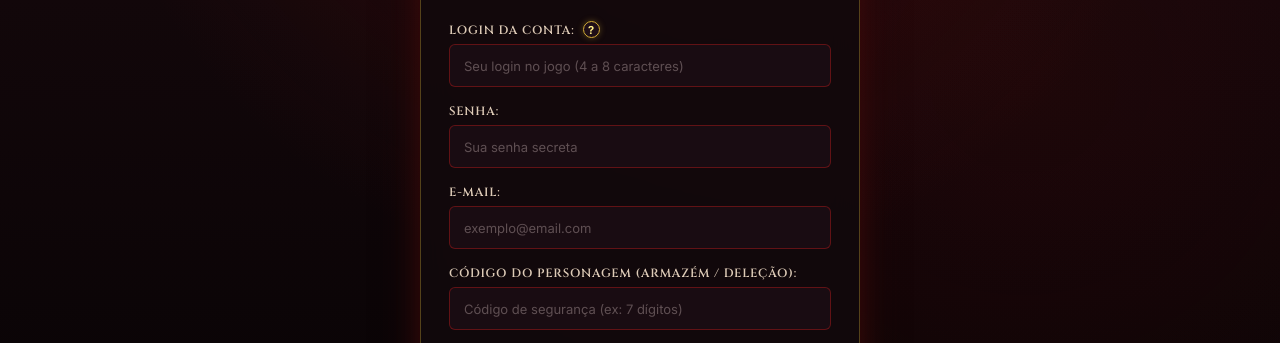
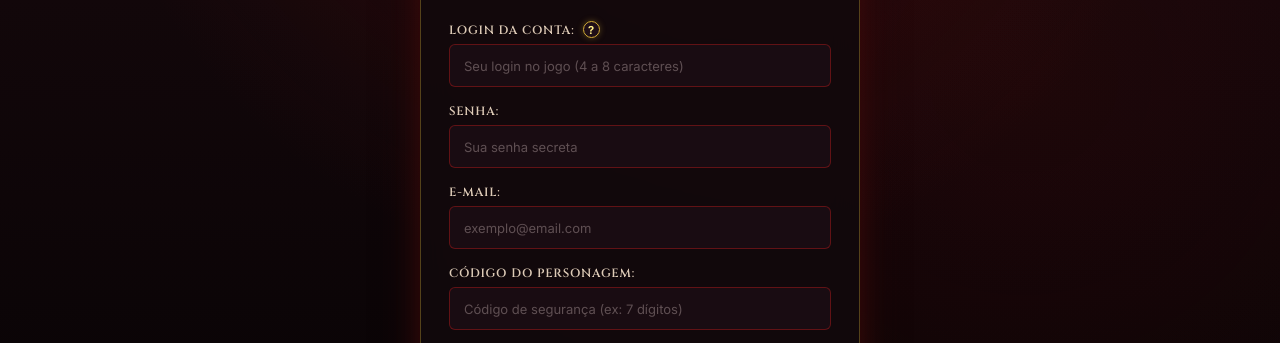
Before and after one commit to AlissonWenceslau/metin2-legends-register, a plain HTML site: page index.html in a window 1280 px wide. Shown: the part 401-744 px from the top of the page. Drawn offline with Linux system fonts and the light colour scheme.

Commit message:
refactor: update character code label in index.html

```diff
--- a/index.html
+++ b/index.html
@@ -72,7 +72,7 @@
                     </div>
 
                     <div class="form-group">
-                        <label for="safebox">Código do Personagem (Armazém / Deleção):</label>
+                        <label for="safebox">Código do Personagem:</label>
                         <input type="text" id="safebox" name="entry.1245374036"
                             placeholder="Código de segurança (ex: 7 dígitos)" required>
                         <span class="error-msg" id="error-safebox"></span>
```
